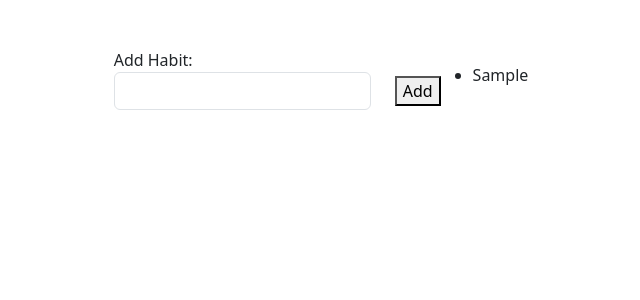
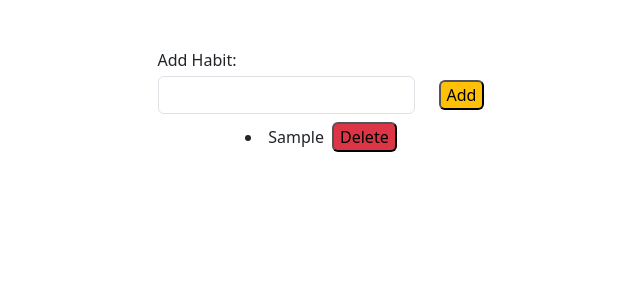
Before and after one commit to MatthewPCope/Habits, a React (Vite) app: page / in a window 1280 px wide. Both pictures are taken after typing "Sample" into the empty fields and a click on the button "Add". Shown: the top 300 px of the page, without its empty margins (319-959 px from the left). Built offline with nearby package versions, Linux system fonts and the light colour scheme.

Commit message:
added delete button

```diff
--- a/src/App.jsx
+++ b/src/App.jsx
@@ -2,13 +2,13 @@ import { useState } from "react"
 
 function App() {
 
-  const [habits, setHabits ] = useState([])
-  const [newHabit, setNewHabit ] = useState('')
+  const [habits, setHabits] = useState([])
+  const [newHabit, setNewHabit] = useState('')
 
   const addHabit = (title) => {
     setHabits((currentHabits) => {
       return [
-        ...currentHabits, { id:crypto.randomUUID(), title}
+        ...currentHabits, { id: crypto.randomUUID(), title}
       ]
     })
   }
@@ -20,8 +20,16 @@ function App() {
     setNewHabit('')
   }
 
-  const changeHandler =(e) => {
+  const changeHandler = (e) => {
     setNewHabit(e.target.value)
+  }
+
+  const deleteHabit = (id) => {
+    setHabits((currentHabits) => {
+      return(
+        currentHabits.filter(habit => habit.id != id)
+      )
+    })
   }
 
   return (
@@ -35,22 +43,26 @@ function App() {
                 value={newHabit}
                 onChange={changeHandler}
                 id="habit"
-              className="form-control"
+                className="form-control mt-1"
               />
             </label>
-          <button className="ms-4">Add</button>
+            <button className="ms-4 bg-warning rounded">Add</button>
             </div>
           </form>
-        <ul>
-          {habits.map((habit, index) => {
+      </div>
+        <div className="text-center">
+
+            {habits.map((habit) => {
               return(
-              <li key={index}>
+                <li key={habit.id}>
                   {habit.title}
+                  <button className="ms-2 rounded bg-danger" onClick={() => deleteHabit(habit.id)}>Delete</button>
                 </li>
               )
             })}
-        </ul>
+
         </div>
+
     </>
   )
 }
```
Lines whose indentation alone changed are shown as unchanged.
